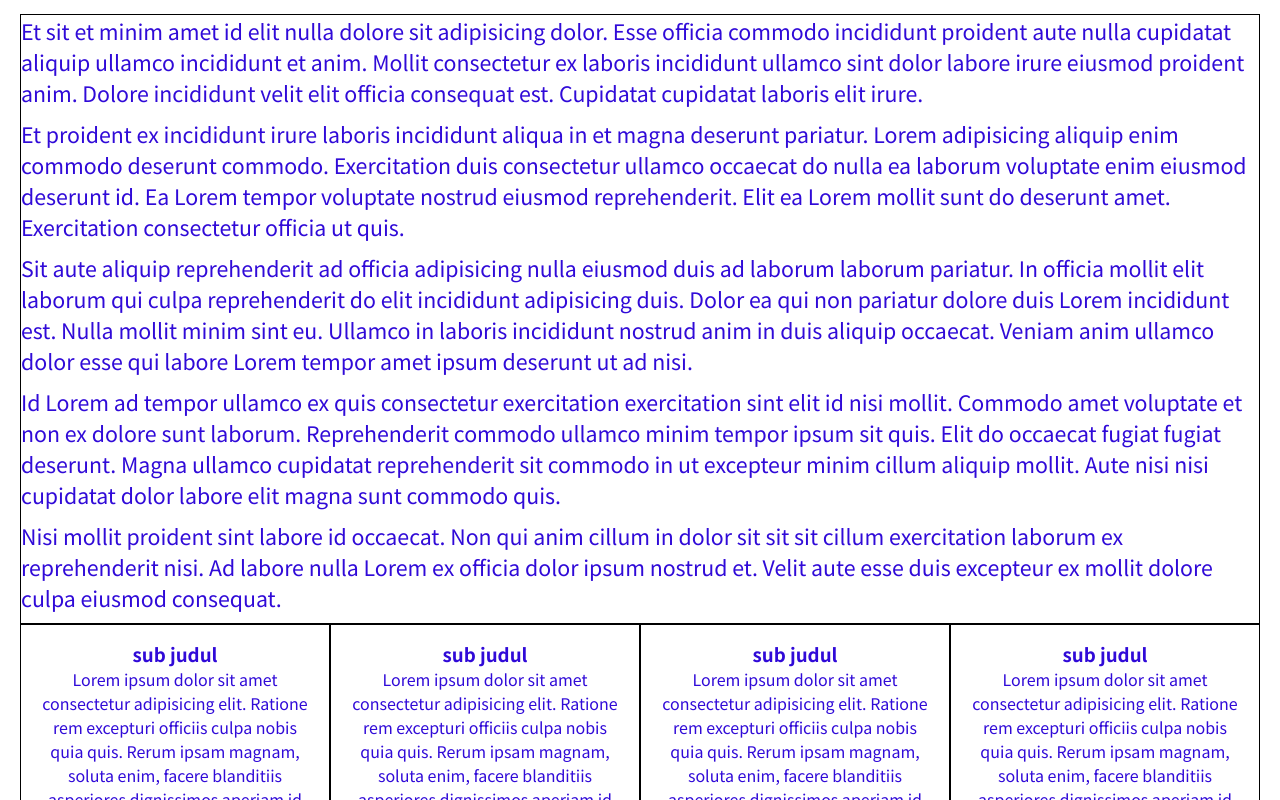
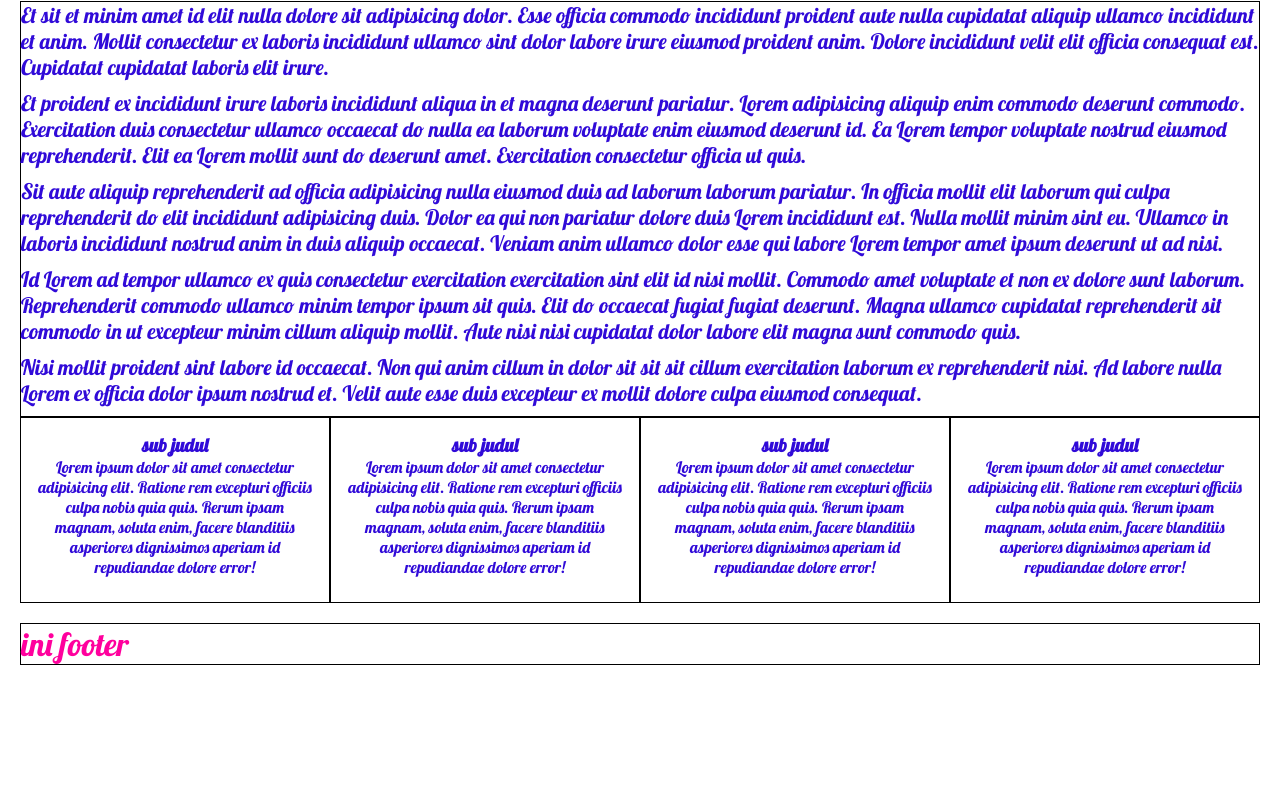
Before and after one commit to Kadekk01/pratikum_2, a plain HTML site: page index.html in a window 1280 px wide. Shown: the part 135-935 px from the top of the page. After the commit the page ends 820 px from the top, so only its background shows below. Drawn offline with Linux system fonts and the light colour scheme.

Commit message:
Mengubah jenis font

```diff
--- a/Style.css
+++ b/Style.css
@@ -10,7 +10,7 @@
  border:thin solid black;
 }
 body{
-    font-family: 'Noto Sans JP', sans-serif;
+    font-family: 'Lobster', cursive;
     color: #300ad8;
     font-size: 16pt;
 }
--- a/index.html
+++ b/index.html
@@ -3,7 +3,7 @@
    <meta charset="UTF-8">
    <meta http-equiv="X-UA-Compatible" content="IE=edge">
    <meta name="viewport" content="width=device-width, initial-scale=1.0">
-   <link href="https://fonts.googleapis.com/css2?family=Noto+Sans+JP:wght@100;300;400;500;700;900&display=swap" rel="stylesheet">
+   <link href="https://fonts.googleapis.com/css2?family=Lobster&display=swap" rel="stylesheet">
    <link href="Style.css" rel="stylesheet">
    <title>Latihan</title>
 
```
